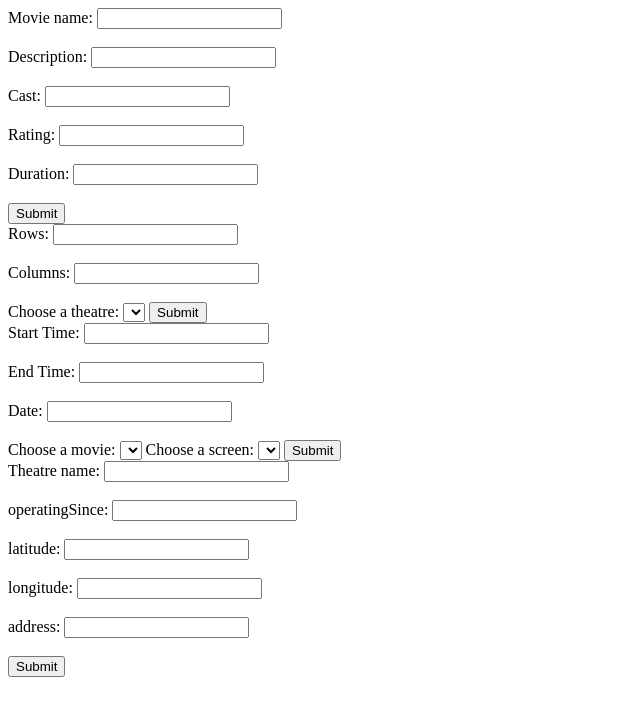
After one commit to shishiraiyar/bookMyShowplusplus, a Flask app: page /admin in a window 1280 px wide. The commit adds this page. Shown: the top 716 px of the page, without its empty margins (0-640 px from the left). Run offline with Flask 3, Linux system fonts and the light colour scheme; data that the repository does not hold is empty; parts of the project's set-up code (start-up, migrations or seed data) failed here and were passed over.

Commit message:
admin page forms for all insertion functions

```diff
--- a/database.py
+++ b/database.py
@@ -183,6 +183,41 @@ class Database:
         cur.close()
         return movies
 
+    def getAllTheatres(self):
+        cur=self.db.cursor()
+        cur.execute("""SELECT *
+                    FROM THEATRE""")
+        rows=cur.fetchall()
+        theatres=[]
+        for row in rows:
+            theatre = {
+                'ID':row[0],
+                'name':row[1],
+                'operatingSince':row[2],
+                'latitude':row[3],
+                'longitude':row[4],
+                'address':row[5]
+            }
+            theatres.append(theatre)
+        cur.close()
+        return theatres
+
+    def getScreens(self):
+        cur=self.db.cursor()
+        cur.execute("""SELECT S.ID,T.name,T.ID
+                    FROM (SCREEN AS S JOIN THEATRE AS T ON S.theatre_ID=T.ID) """)
+        rows=cur.fetchall()
+        screens=[]
+        for row in rows:
+            screen = {
+                'SID':row[0],
+                'theatre_name':row[1],
+                'TID':row[2]
+            }
+            screens.append(screen)
+        cur.close()
+        return screens
+
     def getTheatres(self,mID):
         cur=self.db.cursor()
         cur.execute("""SELECT *
@@ -264,7 +299,9 @@ if __name__ == "__main__":
 
     # databej.populateDummyData()
 
-    # databej.displayDatabase()
-    print(databej.getTheatres(4))
-    shows=databej.getMovieShows(2,1)
-    print(shows)
+    databej.displayDatabase()
+    # print(databej.getTheatres(4))
+    # shows=databej.getMovieShows(2,1)
+    # print(shows)
+    # print(databej.getAllTheatres())
+    # print(databej.getScreens())
--- a/server.py
+++ b/server.py
@@ -10,6 +10,66 @@ print("Lamao")
 @app.route("/")
 def login():
     return render_template('login.html')
+
+@app.route("/admin")
+def adminLogin():
+    theatres = RDB.getAllTheatres()
+    movies = RDB.getMoviesList()
+    screens=RDB.getScreens()
+    return render_template('adminPage.html',theatres=theatres,movies=movies,screens=screens)
+
+@app.route("/addMovie", methods=["POST"])
+def addMovie():
+    #send to db
+    name = request.form.get("name")
+    description = request.form.get("description")
+    cast = request.form.get("cast")
+    rating = float(request.form.get("rating"))
+    duration = int(request.form.get("duration") )
+    print(name+" "+description+" "+cast)
+    print(rating)
+    print(duration)
+    RDB.insertMovie(name,description,cast,rating,duration)
+    return ('',204)
+
+@app.route("/addScreen", methods=["POST"])
+def addScreen():
+    #send to db
+    rows = request.form.get("rows")
+    cols = request.form.get("cols")
+    t_id = int(request.form.get("theatre"))
+    print(rows+" "+cols)
+    print(t_id)
+    RDB.insertScreen(rows,cols,t_id)
+
+    return ('',204)
+
+@app.route("/addMovieShow", methods=["POST"])
+def addMovieShow():
+    #send to db
+    startTime = request.form.get("startTime")
+    endTime = request.form.get("endTime")
+    date = request.form.get("date")
+    movie = int(request.form.get("movie"))
+    screen = int(request.form.get("screen") )
+    print(startTime+" "+endTime+" "+date)
+    print(movie)
+    print(screen)
+    RDB.insertMovieShow(startTime,endTime,date,movie,screen)
+
+    return ('',204)
+
+@app.route("/addTheatre", methods=["POST"])
+def addTheatre():
+    #send to db
+    name = request.form.get("name")
+    operatingSince = request.form.get("operatingSince")
+    latitude = request.form.get("latitude")
+    longitude = request.form.get("longitude")
+    address = request.form.get("address")
+    print(name+" "+operatingSince+" "+latitude+" "+longitude+" "+address)
+    RDB.insertTheatre(name,operatingSince,latitude,longitude,address)
+    return ('',204)
 
 @app.route("/home")
 def homepage():
--- /dev/null
+++ b/templates/adminPage.html
@@ -0,0 +1,96 @@
+<!DOCTYPE html>
+<html lang="en">
+  <head>
+    <meta charset="UTF-8" />
+    <meta name="viewport" content="width=device-width, initial-scale=1.0" />
+    <title>Document</title>
+  </head>
+  <body>
+    <form action="/addMovie" method="post">
+      <label for="name">Movie name:</label>
+      <input type="text" id="name" name="name" /><br /><br />
+
+      <label for="description">Description:</label>
+      <input type="text" id="description" name="description" /><br /><br />
+
+      <label for="cast">Cast:</label>
+      <input type="text" id="cast" name="cast" /><br /><br />
+
+      <label for="rating">Rating:</label>
+      <input type="text" id="rating" name="rating" /><br /><br />
+
+      <label for="duration">Duration:</label>
+      <input type="text" id="duration" name="duration" /><br /><br />
+
+      <input type="submit" value="Submit" />
+    </form>
+
+    <form action="/addScreen" method="post">
+      <label for="rows">Rows:</label>
+      <input type="text" id="rows" name="rows" /><br /><br />
+
+      <label for="cols">Columns:</label>
+      <input type="text" id="cols" name="cols" /><br /><br />
+
+      <label for="theatre">Choose a theatre:</label>
+      <select id="theatre" name="theatre">
+        {% for theatre in theatres %}
+        <option value="{{theatre.ID}}">{{theatre.name}}</option>
+        {% endfor %}
+      </select>
+
+      <input type="submit" value="Submit" />
+    </form>
+
+    <form action="/addMovieShow" method="post">
+      <label for="startTime">Start Time:</label>
+      <input type="text" id="startTime" name="startTime" /><br /><br />
+
+      <label for="endTime">End Time:</label>
+      <input type="text" id="endTime" name="endTime" /><br /><br />
+
+      <label for="date">Date:</label>
+      <input type="text" id="date" name="date" /><br /><br />
+
+      <label for="movie">Choose a movie:</label>
+      <select id="movie" name="movie">
+        {% for movie in movies %}
+        <option value="{{movie.ID}}">{{movie.title}}</option>
+        {% endfor %}
+      </select>
+
+      <label for="screen">Choose a screen:</label>
+      <select id="screen" name="screen">
+        {% for screen in screens %}
+        <option value="{{screen.SID}}">
+          {{screen.SID}} {{screen.theatre_name}}
+        </option>
+        {% endfor %}
+      </select>
+      <input type="submit" value="Submit" />
+    </form>
+
+    <form action="/addTheatre" method="post">
+      <label for="name">Theatre name:</label>
+      <input type="text" id="name" name="name" /><br /><br />
+
+      <label for="operatingSince">operatingSince:</label>
+      <input
+        type="text"
+        id="operatingSince"
+        name="operatingSince"
+      /><br /><br />
+
+      <label for="latitude">latitude:</label>
+      <input type="text" id="latitude" name="latitude" /><br /><br />
+
+      <label for="longitude">longitude:</label>
+      <input type="text" id="longitude" name="longitude" /><br /><br />
+
+      <label for="address">address:</label>
+      <input type="text" id="address" name="address" /><br /><br />
+
+      <input type="submit" value="Submit" />
+    </form>
+  </body>
+</html>
--- a/templates/login.html
+++ b/templates/login.html
@@ -3,11 +3,11 @@
   <head>
     <meta charset="UTF-8" />
     <meta name="viewport" content="width=device-width, initial-scale=1.0" />
-    <title>Document</title>
+    <title>Login Page</title>
   </head>
   <body>
     <div>
-      <button>Admin Login</button>
+      <a href="/admin">Admin Login</a>
     </div>
     <div>
       <a href="/home">User login</a>
```
